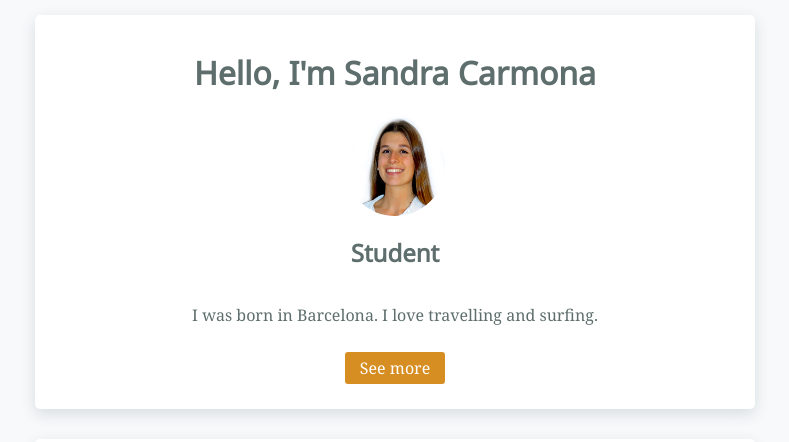
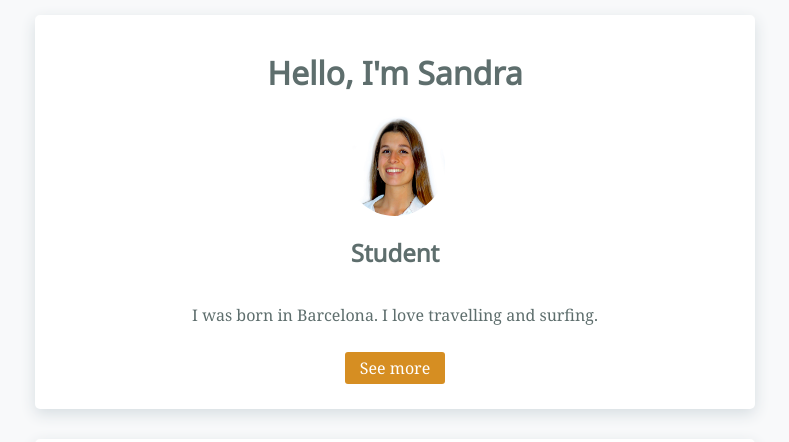
Before and after one commit to sandracarmona55/profile, a plain HTML site: page index.html in a window 1280 px wide. Shown: the top 442 px of the page, without its empty margins (245-1034 px from the left). Drawn offline with Linux system fonts and the light colour scheme.

Commit message:
New name

```diff
--- a/index.html
+++ b/index.html
@@ -10,7 +10,7 @@
   <body class="p-style">
     <div class="container">
       <div class="card">
-        <h1>Hello, I'm Sandra Carmona</h1>
+        <h1>Hello, I'm Sandra</h1>
         <img src="images/sandra.jpeg" alt="sandra">
         <h2>Student</h2>
         <p>I was born in Barcelona. I love travelling and surfing.</p>
```
